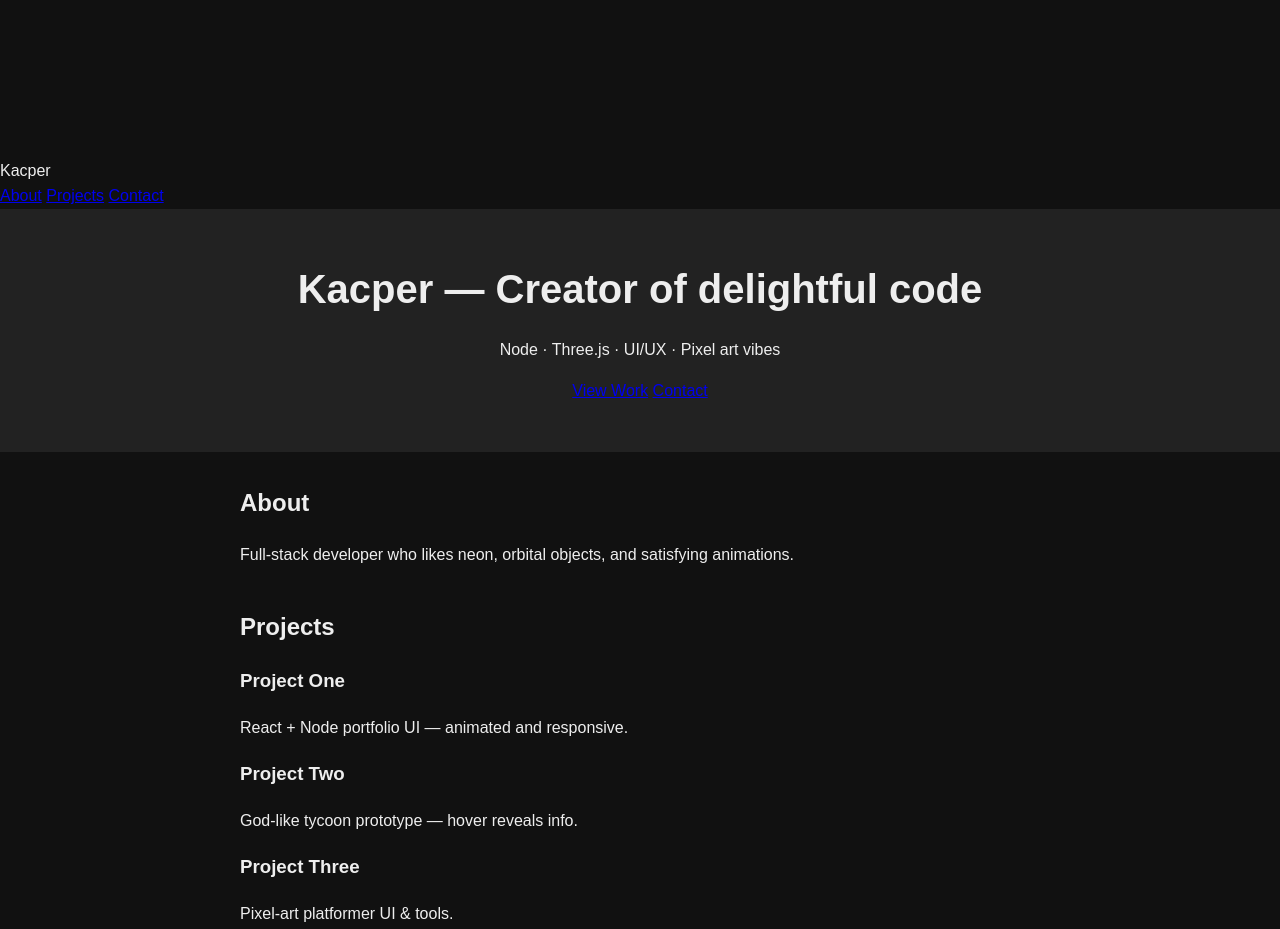
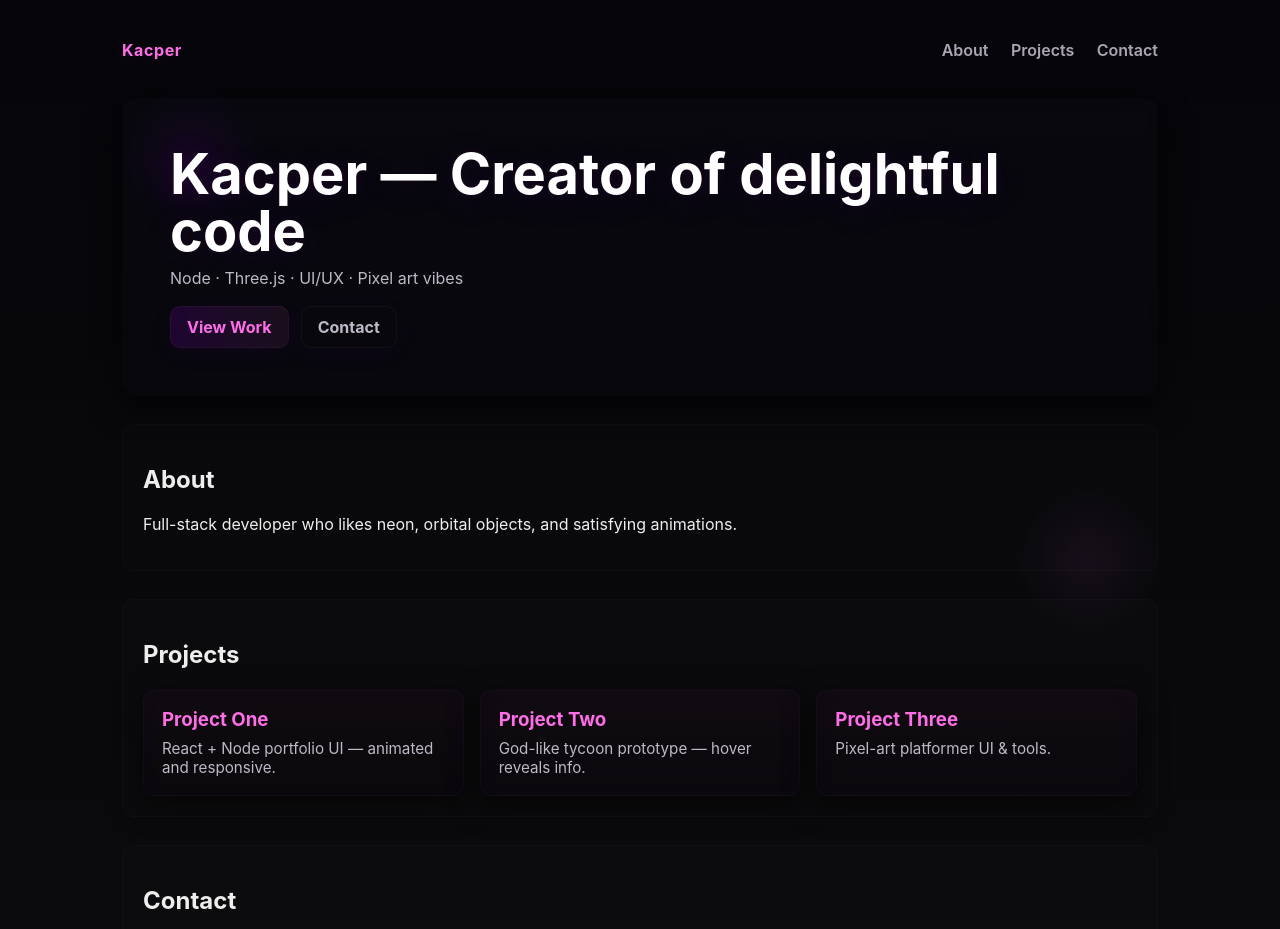
Before and after one commit to KacperFlak1/Portfollip, a website: page public/index.html in a window 1280 px wide. Shown: the top 929 px of the page. Drawn offline with nearby package versions, Linux system fonts and the light colour scheme.

Commit message:
Update style.css

```diff
--- a/public/style.css
+++ b/public/style.css
@@ -1,36 +1,149 @@
-body {
-  font-family: sans-serif;
-  margin: 0;
-  padding: 0;
-  background: #111;
-  color: #eee;
-  line-height: 1.6;
+:root{
+  --bg: #0a0a0c;
+  --panel: #0f0f12;
+  --magenta-1: #ff6ee7;    /* light magenta */
+  --magenta-2: #a100ff;    /* deeper magenta for accents */
+  --muted: #bfb8c6;
+  --glass: rgba(255,255,255,0.03);
+  --shadow: 0 10px 30px rgba(0,0,0,0.7);
+  --max-width: 1100px;
 }
 
-header {
-  text-align: center;
-  padding: 3rem 1rem;
-  background: #222;
+/* Reset */
+*{box-sizing:border-box}
+html,body,#app{height:100%}
+body{
+  margin:0;
+  font-family:Inter,ui-sans-serif,system-ui,-apple-system,"Segoe UI",Roboto,"Helvetica Neue",Arial;
+  background:var(--bg);
+  color: #eee;
+  -webkit-font-smoothing:antialiased;
+  -moz-osx-font-smoothing:grayscale;
+  overflow:auto;
 }
 
-h1 {
-  margin: 0;
-  font-size: 2.5rem;
+/* Canvas fills background */
+canvas#bg{
+  position:fixed;
+  inset:0;
+  width:100%;
+  height:100%;
+  z-index:0;
+  display:block;
+  background: radial-gradient(1200px circle at 15% 20%, rgba(161,0,255,0.08), transparent 6%),
+              radial-gradient(900px circle at 85% 70%, rgba(255,110,231,0.06), transparent 8%),
+              linear-gradient(180deg, #05050a 0%, #0a0a0c 100%);
 }
 
-main {
-  max-width: 800px;
-  margin: 2rem auto;
-  padding: 0 1rem;
+/* UI sits above canvas */
+.ui{position:relative;z-index:5;max-width:var(--max-width);margin:0 auto;padding:32px}
+
+/* Top nav */
+.topbar{
+  display:flex;
+  justify-content:space-between;
+  align-items:center;
+  padding:8px 0;
+  color:var(--muted);
+}
+.topbar .brand{
+  font-weight:700;
+  letter-spacing:0.6px;
+  color:var(--magenta-1);
+  text-shadow:0 4px 18px rgba(255,110,231,0.15);
+}
+.topbar .navlinks a{
+  margin-left:18px;
+  text-decoration:none;
+  color:var(--muted);
+  font-weight:600;
+  opacity:0.9;
+}
+.topbar .navlinks a:hover{
+  color:var(--magenta-1);
+  text-shadow:0 6px 26px rgba(161,0,255,0.08);
 }
 
-section {
-  margin-bottom: 2.5rem;
+/* Hero */
+.hero{
+  margin-top:30px;
+  padding:48px;
+  border-radius:14px;
+  background: linear-gradient(180deg, rgba(255,255,255,0.01), rgba(255,255,255,0.005));
+  box-shadow: var(--shadow);
+  backdrop-filter: blur(6px) saturate(120%);
+}
+.title{
+  margin:0 0 8px;
+  font-size: clamp(28px, 5vw, 56px);
+  line-height:1.02;
+  color: white;
+  text-shadow:
+    0 6px 40px rgba(161,0,255,0.12),
+    0 0 12px rgba(255,110,231,0.06);
+}
+.tagline{
+  margin:0 0 16px;
+  color:var(--muted);
+}
+.cta-row{display:flex;gap:12px;margin-top:18px}
+.cta{
+  padding:10px 16px;border-radius:10px;text-decoration:none;
+  background: linear-gradient(90deg, rgba(161,0,255,0.15), rgba(255,110,231,0.08));
+  color:var(--magenta-1);
+  font-weight:700;
+  box-shadow: 0 6px 24px rgba(161,0,255,0.06);
+  border: 1px solid rgba(255,110,231,0.06);
+}
+.cta.ghost{
+  background: transparent;
+  color:var(--muted);
+  border: 1px solid rgba(255,255,255,0.04);
 }
 
-.project {
-  padding: 1rem;
-  margin: 0.5rem 0;
-  background: #333;
-  border-radius: 8px;
+/* Main content */
+.content{margin-top:28px}
+.panel{
+  margin:28px 0;
+  padding:20px;
+  border-radius:12px;
+  background: linear-gradient(180deg, rgba(255,255,255,0.01), rgba(255,255,255,0.008));
+  border: 1px solid rgba(255,255,255,0.02);
 }
+
+/* Project cards — 3D tilt effect */
+.cards{
+  display:grid;
+  grid-template-columns: repeat(auto-fit, minmax(220px, 1fr));
+  gap:16px;
+  margin-top:14px;
+}
+.card{
+  padding:18px;
+  border-radius:12px;
+  background: linear-gradient(180deg, rgba(20,12,20,0.6), rgba(10,8,12,0.6));
+  box-shadow: 0 8px 30px rgba(0,0,0,0.6), 0 0 18px rgba(161,0,255,0.03) inset;
+  transform-style: preserve-3d;
+  transition: transform 0.2s ease, box-shadow 0.2s ease;
+  cursor: pointer;
+  border: 1px solid rgba(255,110,231,0.03);
+}
+.card h3{margin:0 0 8px;color:var(--magenta-1)}
+.card p{margin:0;color:var(--muted);font-size:0.95rem}
+
+/* Footer */
+.footer{padding:28px 0;text-align:center;color:var(--muted);}
+
+/* Neon glows for small accents */
+.glow{
+  text-shadow:
+    0 6px 18px rgba(161,0,255,0.14),
+    0 0 48px rgba(255,110,231,0.08);
+}
+
+/* mobile tweaks */
+@media (max-width:700px){
+  .hero{padding:20px}
+  .topbar .navlinks{display:none}
+  .ui{padding:16px}
+}
```
